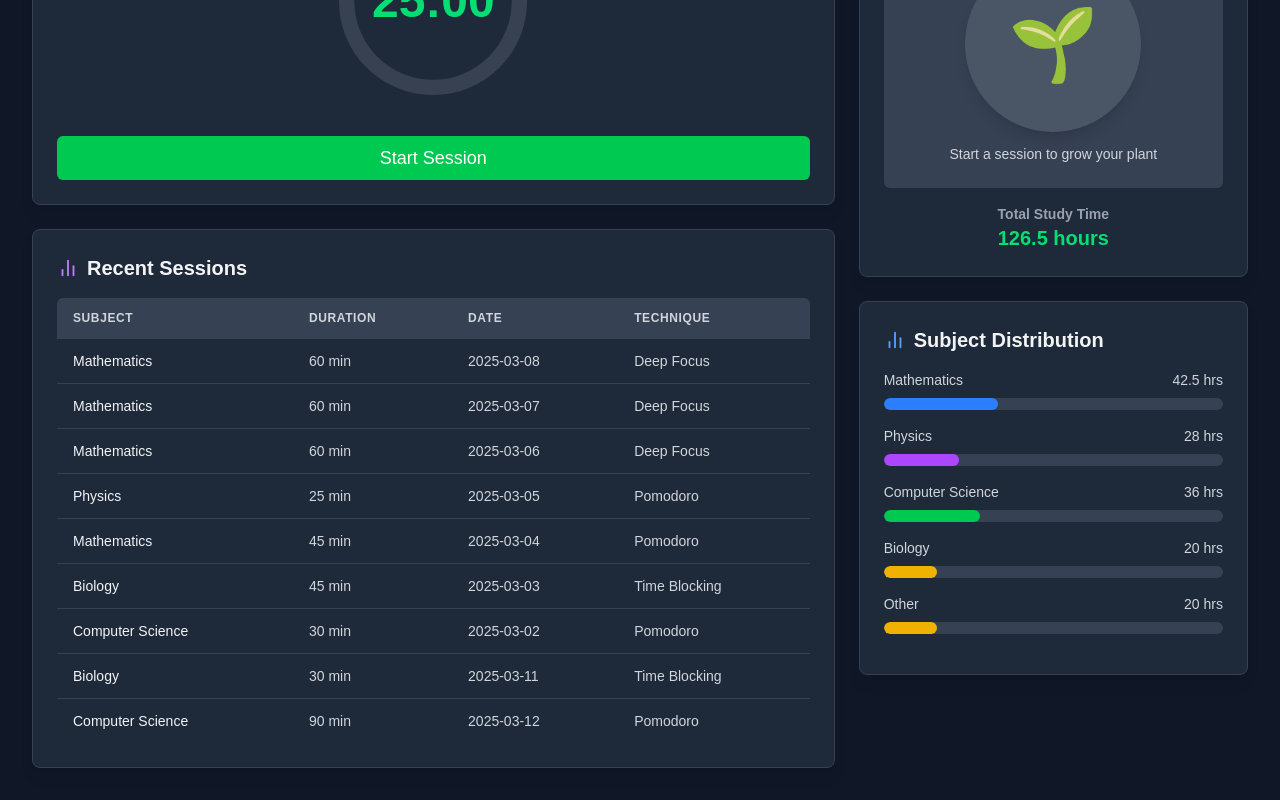
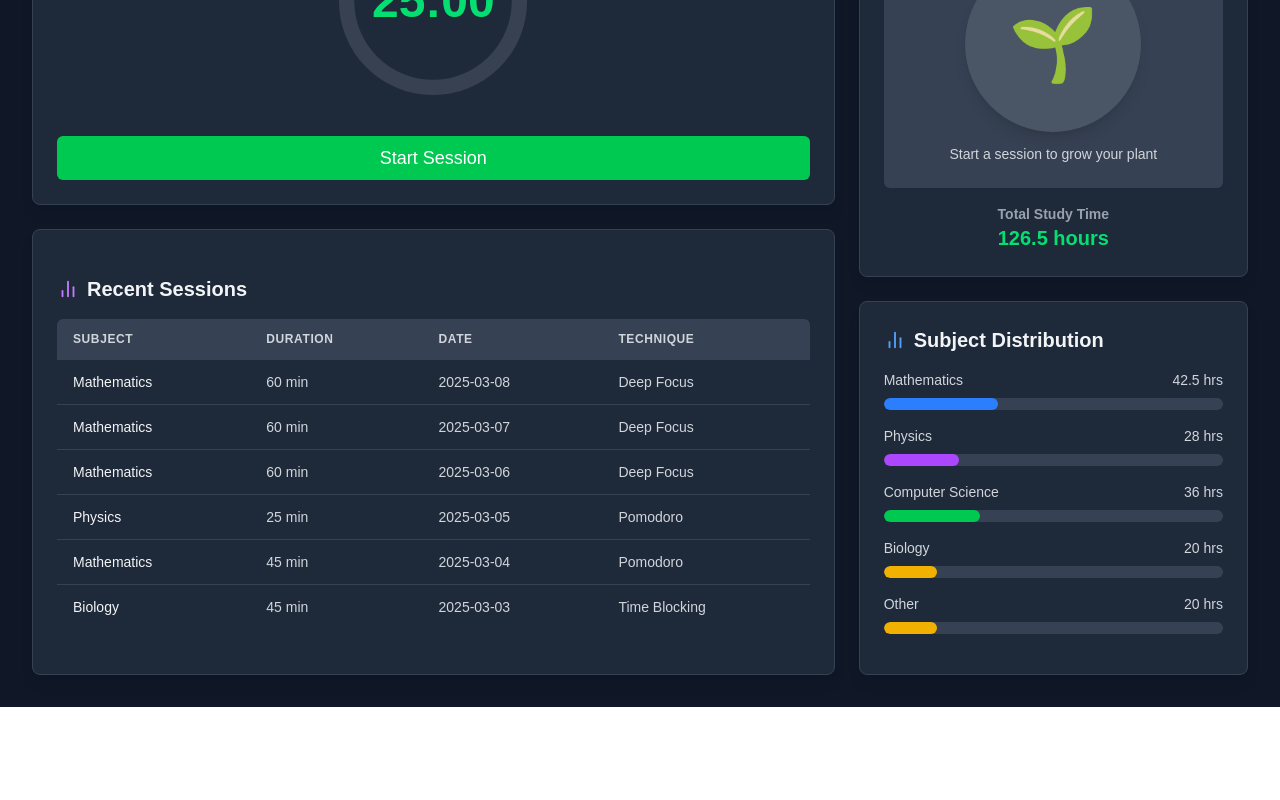
Before and after one commit to 7Bxbby/study_streak, a Next.js app: page / in a window 1280 px wide. Shown: the part 415-1215 px from the top of the page. After the commit the page ends 1122 px from the top, so only its background shows below. Built offline with nearby package versions, Linux system fonts and the light colour scheme.

Commit message:
adjusted receent sessions display

```diff
--- a/components/UI/SessionsHistory.tsx
+++ b/components/UI/SessionsHistory.tsx
@@ -7,8 +7,8 @@ interface SessionsHistoryProps {
 
 const SessionsHistory = ({ history }: SessionsHistoryProps) => (
 <div
-    className="grow bg-gray-800 rounded-lg shadow-lg border border-gray-700 hover:border-gray-600 transition-all duration-200">
-    <div className="p-6">
+    className="flex grow bg-gray-800 rounded-lg shadow-lg border border-gray-700 hover:border-gray-600 transition-all duration-200 justify-center items-center">
+    <div className="p-6 grow">
         <h2 className="text-xl font-bold text-gray-100 mb-4 flex items-center">
             <BarChart2 size={22} className="mr-2 text-purple-400"/>
             Recent Sessions
@@ -32,7 +32,7 @@ const SessionsHistory = ({ history }: SessionsHistoryProps) => (
                 </tr>
                 </thead>
                 <tbody className="divide-y divide-gray-700">
-                {history.slice(-9).reverse().map((session) => (
+                {history.slice(-6).reverse().map((session) => (
                     <tr key={session.id} className="bg-gray-800 hover:bg-gray-700 transition-colors duration-150">
                         <td className="px-4 py-3 whitespace-nowrap text-sm font-medium text-gray-100">{session.subject}</td>
                         <td className="px-4 py-3 whitespace-nowrap text-sm text-gray-300">{session.duration} min</td>
```
